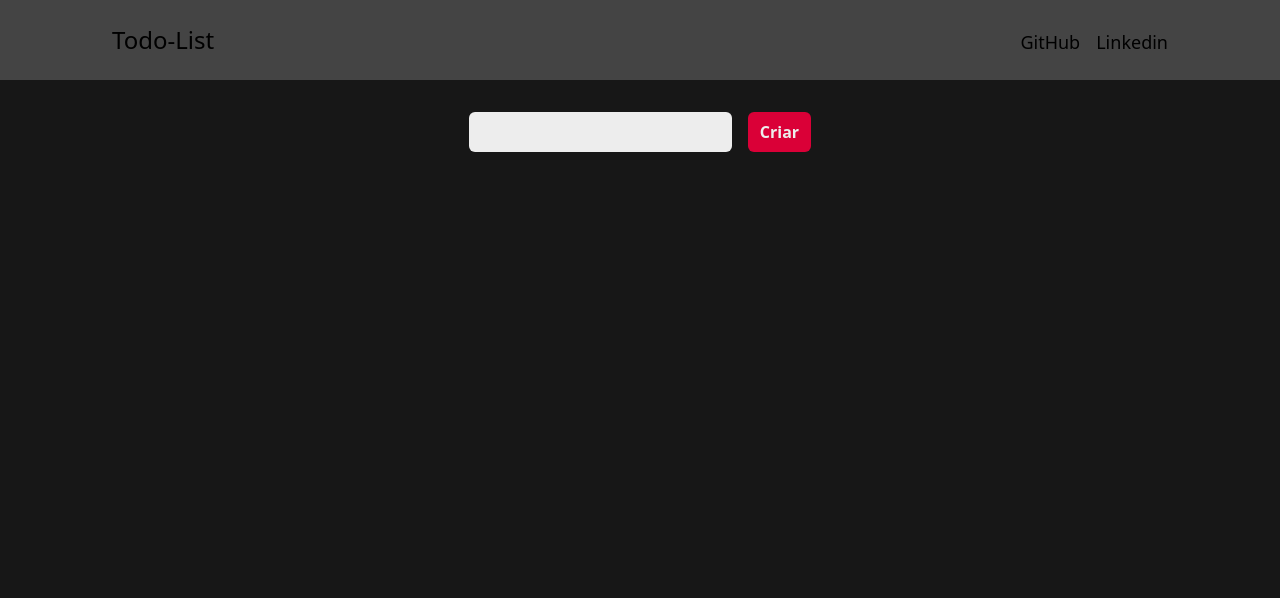
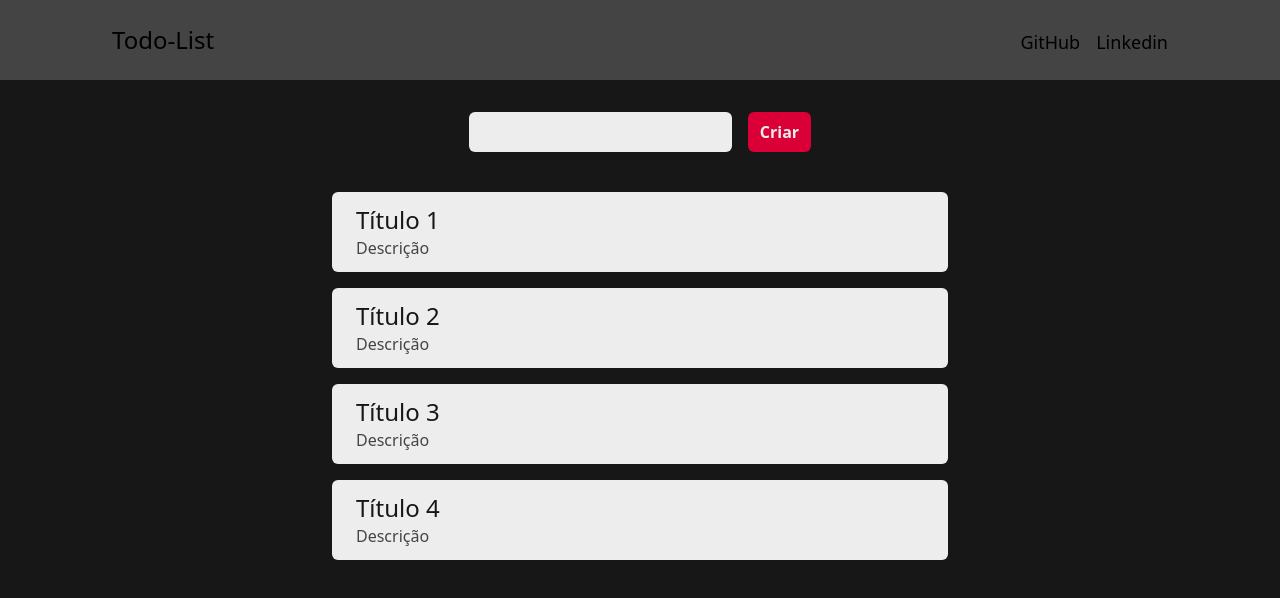
Before and after one commit to gabrielh-silvestre/todo-list, a React (Create React App) app: page / in a window 1280 px wide. Shown: the top 598 px of the page. Built offline with nearby package versions, Linux system fonts and the light colour scheme.

Commit message:
feat(App): import and render TaskList

```diff
--- a/src/App.tsx
+++ b/src/App.tsx
@@ -1,11 +1,13 @@
 import { Header } from './components/Header'
 import { InputTask } from './components/InputTask';
+import TaskList from './components/TaskList';
 
 function App() {
   return (
     <div className='h-screen bg-gray-dark'>
       <Header />
       <InputTask />
+      <TaskList />
     </div>
   );
 }
```
